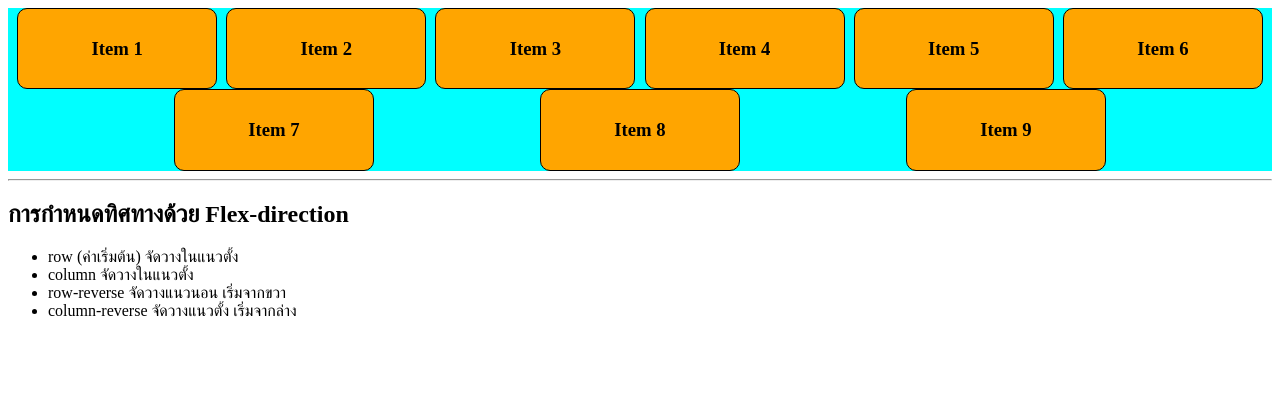
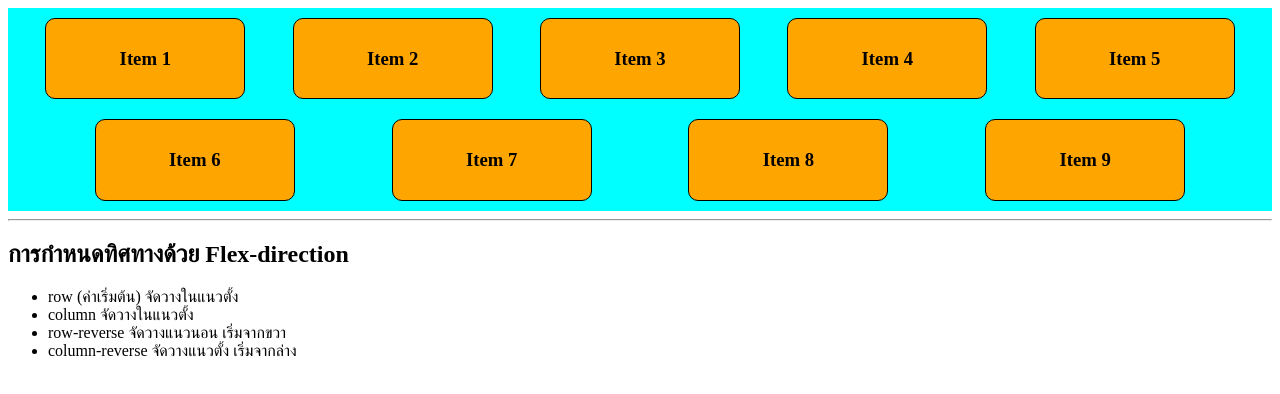
Before and after one commit to Nonthakran029/website-design, a plain HTML site: page ses6-Flexbox.html in a window 1280 px wide. Drawn offline with Linux system fonts and the light colour scheme.

Commit message:
Update ses6-Flexbox.html

```diff
--- a/ses6-Flexbox.html
+++ b/ses6-Flexbox.html
@@ -19,7 +19,7 @@
             background-color: orange;
             border: 1px solid black;
             width: 200px;
-            /* margin: 10px; */
+            margin: 10px;
             padding: 10px;
             text-align: center;
             border-radius: 10px;
```
